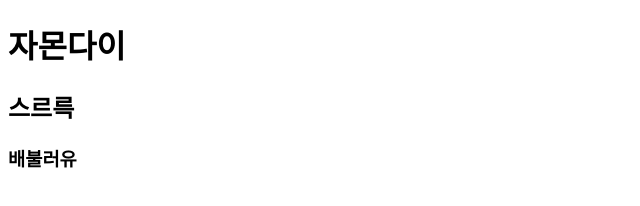
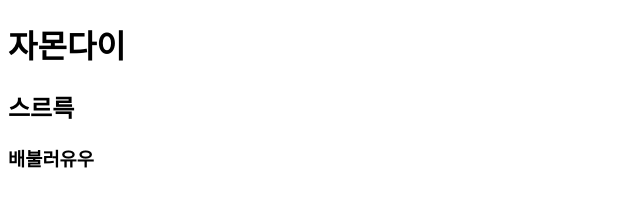
Before and after one commit to eunji8440/eunji, a plain HTML site: page index.html in a window 1280 px wide. Shown: the full height of the page, 0-640 px from the left. Drawn offline with Linux system fonts and the light colour scheme.

Commit message:
http://eunji8440.dothome.co.kr/

```diff
--- a/index.html
+++ b/index.html
@@ -7,6 +7,6 @@
   <body>
     <h1>자몬다이</h1>
     <h2>스르륵</h2>
-    <h3>배불러유</h3>
+    <h3>배불러유우</h3>
   </body>
 </html>
```
